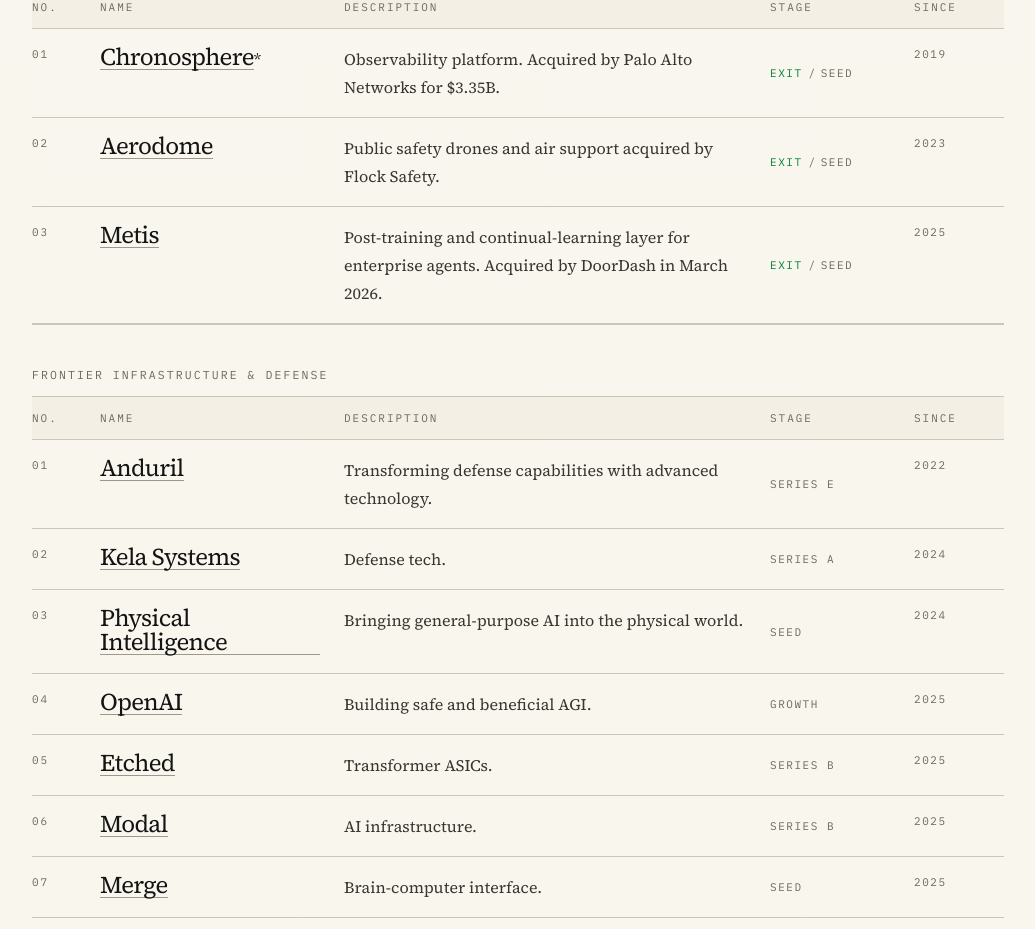
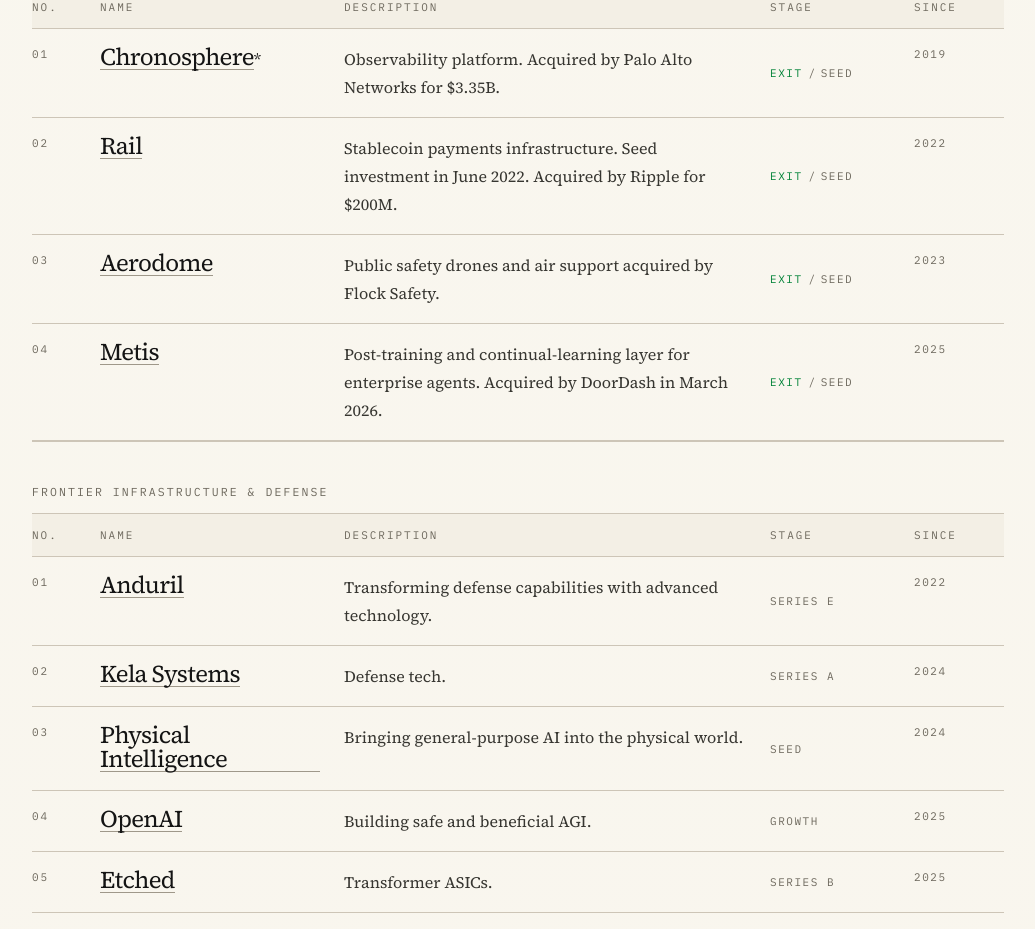
Before and after one commit to geoffreywoo/anti-fund, a Next.js app: page / in a window 1280 px wide. Shown: the part 4340-5269 px from the top of the page, without its empty margins (212-1247 px from the left). Built offline with nearby package versions, Linux system fonts and the light colour scheme.

Commit message:
feat: add rail to exits

```diff
--- a/components/Portfolio.tsx
+++ b/components/Portfolio.tsx
@@ -32,6 +32,14 @@ const softwareCompanies: Company[] = [
     description: "Public safety drones and air support acquired by Flock Safety.",
     stage: "Seed / Exit",
     partnered: "2023",
+  },
+  {
+    name: "Rail",
+    url: "https://rail.io/",
+    description:
+      "Stablecoin payments infrastructure. Seed investment in June 2022. Acquired by Ripple for $200M.",
+    stage: "Seed / Exit",
+    partnered: "2022",
   },
   {
     name: "Metis",
@@ -261,7 +269,7 @@ const consumerCompanies: Company[] = [
 const portfolioGroupSpecs = [
   {
     title: "Exits",
-    names: ["Chronosphere", "Metis", "Aerodome"],
+    names: ["Chronosphere", "Rail", "Metis", "Aerodome"],
   },
   {
     title: "Frontier Infrastructure & Defense",
```
Also changed, not shown: 1 other file (tests, documents, lock files or other folders).
